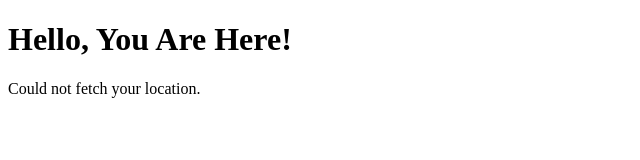
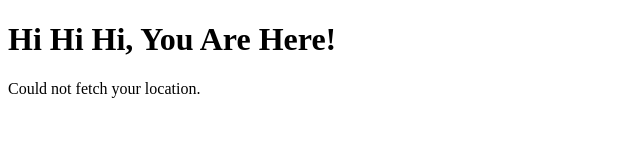
Before and after one commit to isDevAaron/location-finder, a plain HTML site: page index.html in a window 1280 px wide. Shown: the whole page, without its empty margins (0-640 px from the left). Drawn offline with Linux system fonts and the light colour scheme; no server answers.

Commit message:
Initial commit

```diff
--- a/index.html
+++ b/index.html
@@ -6,7 +6,7 @@
   <meta name="viewport" content="width=device-width, initial-scale=1">
 </head>
 <body>
-  <h1>Hello, You Are Here!</h1>
+  <h1>Hi Hi Hi, You Are Here!</h1>
   <p id="location">Loading your location...</p>
 
   <script>
```
